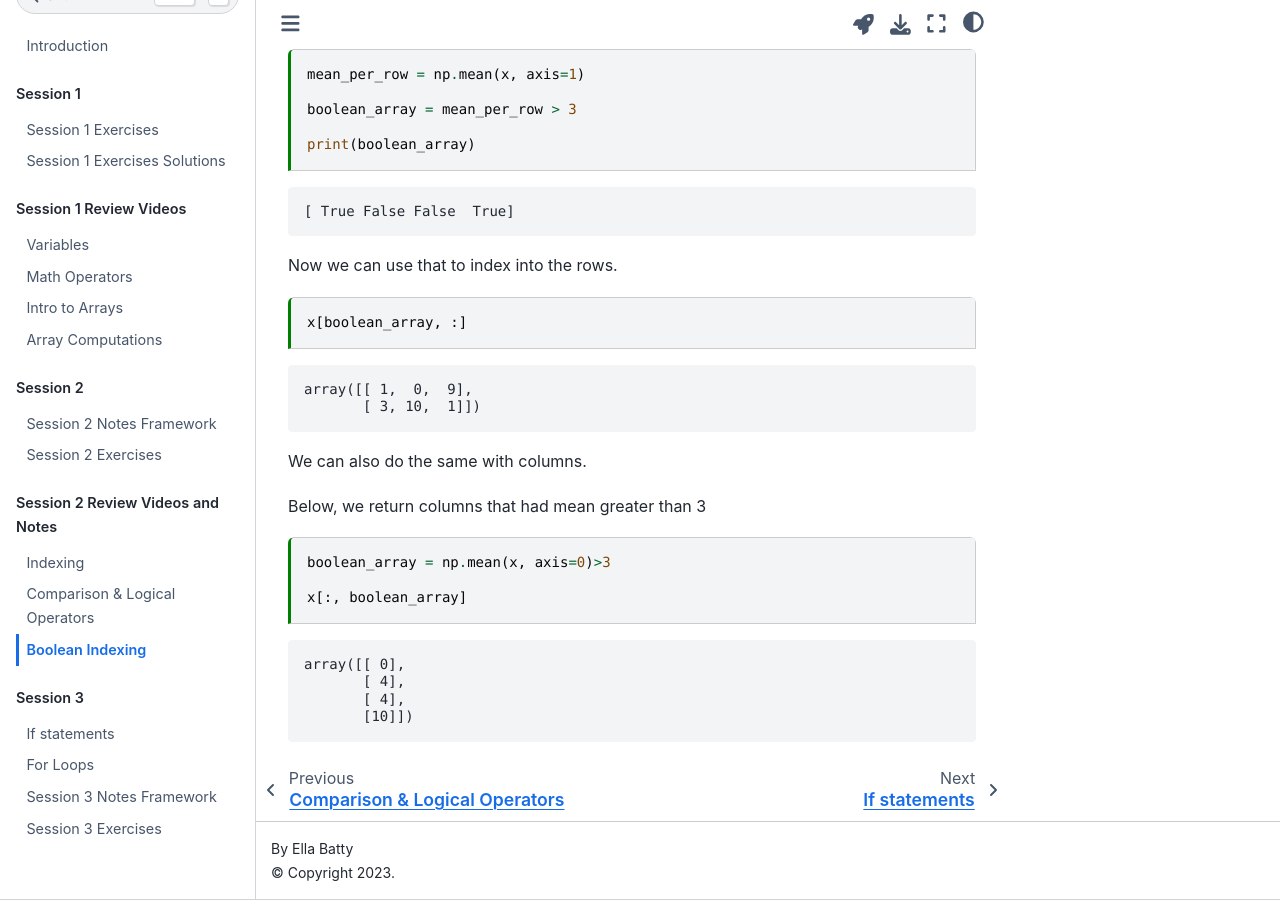
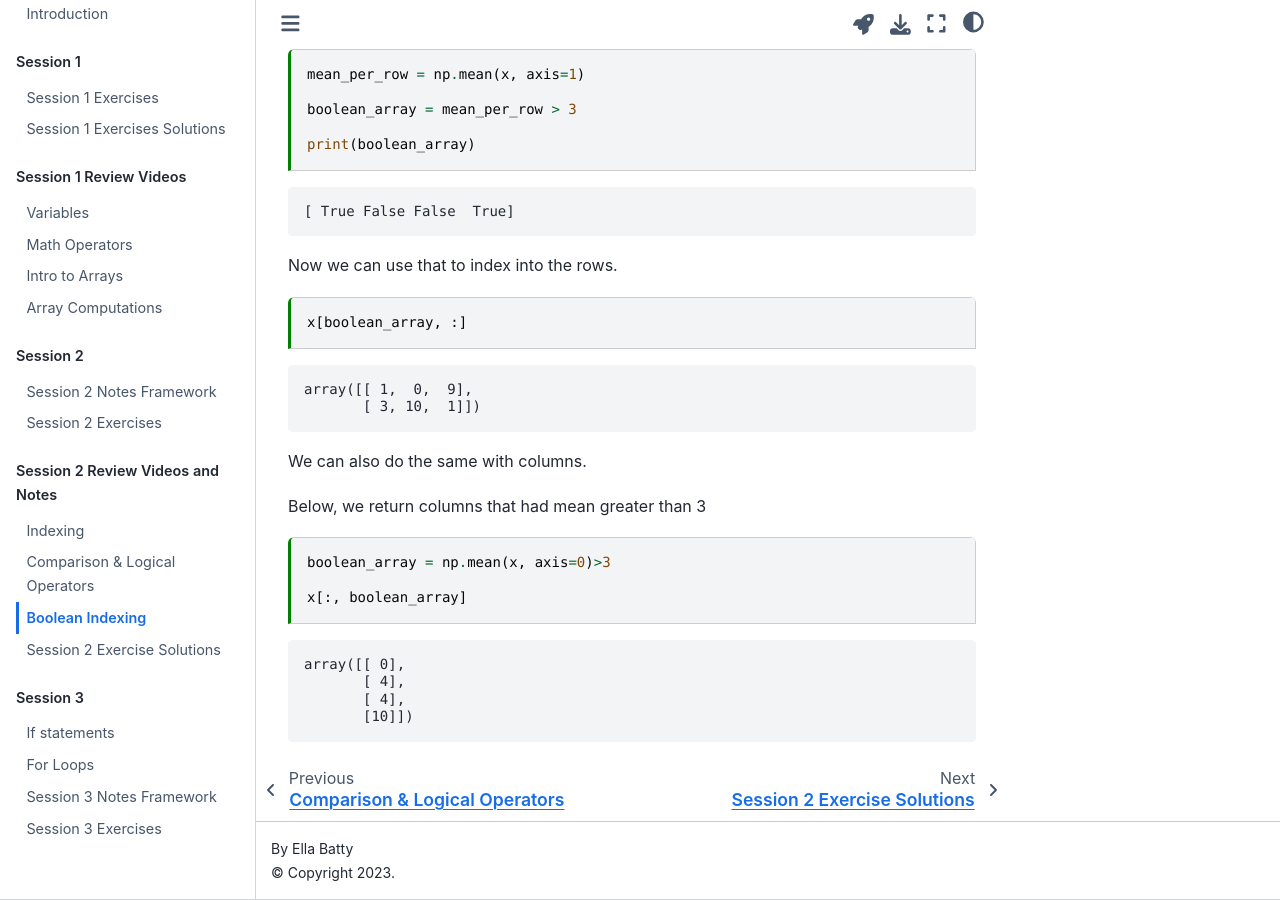
Before and after one commit to ebatty/CodingBootcamp, a Jupyter Book: the page built from content/BooleanIndexing.ipynb, in a window 1280 px wide and 900 px high, scrolled down 1102 px. Built offline with Jupyter Book 1.0.4 settings and Sphinx 7.4.7 and the Sphinx Book theme 1.1.4, drawn with Linux system fonts in a browser that asks for light colours; pages that are not in the unit, such as notebooks, are missing from menus; some of the changed lines change nothing that is shown.

Commit message:
Update _toc.yml

```diff
--- a/_toc.yml
+++ b/_toc.yml
@@ -32,7 +32,7 @@ parts:
      - file: content/Indexing.ipynb
      - file: content/ComparisonandLogicalOperators.ipynb
      - file: content/BooleanIndexing.ipynb
-  #   - file: content/Session2_Exercises_Solutions.ipynb
+     - file: content/Session2_Exercises_Solutions.ipynb
   - caption: Session 3
     chapters:
      - file: content/IfStatements.ipynb
```
